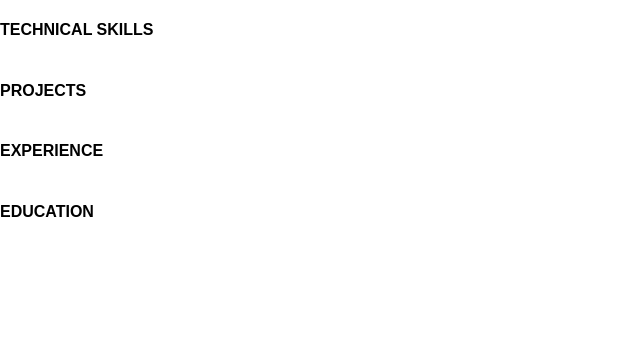
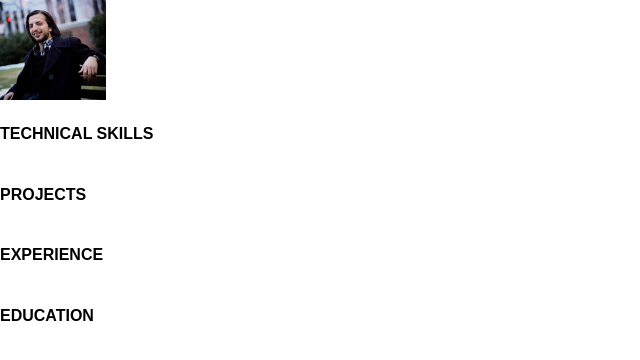
Before and after one commit to joemusacchia/interactive-resume, a React (Create React App) app: page / in a window 1280 px wide. Shown: the top 360 px of the page, without its empty margins (0-640 px from the left). Built offline with nearby package versions, Linux system fonts and the light colour scheme.

Commit message:
successfully imported profile photo into react

```diff
--- a/src/App.css
+++ b/src/App.css
@@ -30,6 +30,10 @@
 input {
   display: none;
   visibility: hidden;
+}
+
+img {
+  max-height: 100px;
 }
 
 #body-TECHNICAL-SKILLS {
--- a/src/App.js
+++ b/src/App.js
@@ -1,6 +1,7 @@
 import React, { Component } from 'react';
 import './App.css';
 import ContentTile from './components/ContentTile'
+import profilePhoto from './Joe_Musacchia_press_photo_small.jpg'
 
 class App extends Component {
   constructor(props) {
@@ -26,6 +27,7 @@ class App extends Component {
     })
     return (
       <div className="App">
+        <img crossOrigin="anonymous" src={profilePhoto} alt="Joe Musacchia" />
         {resumeSection}
       </div>
     );
```
Also changed, not shown: src/Joe_Musacchia_press_photo_small.jpg (added).
